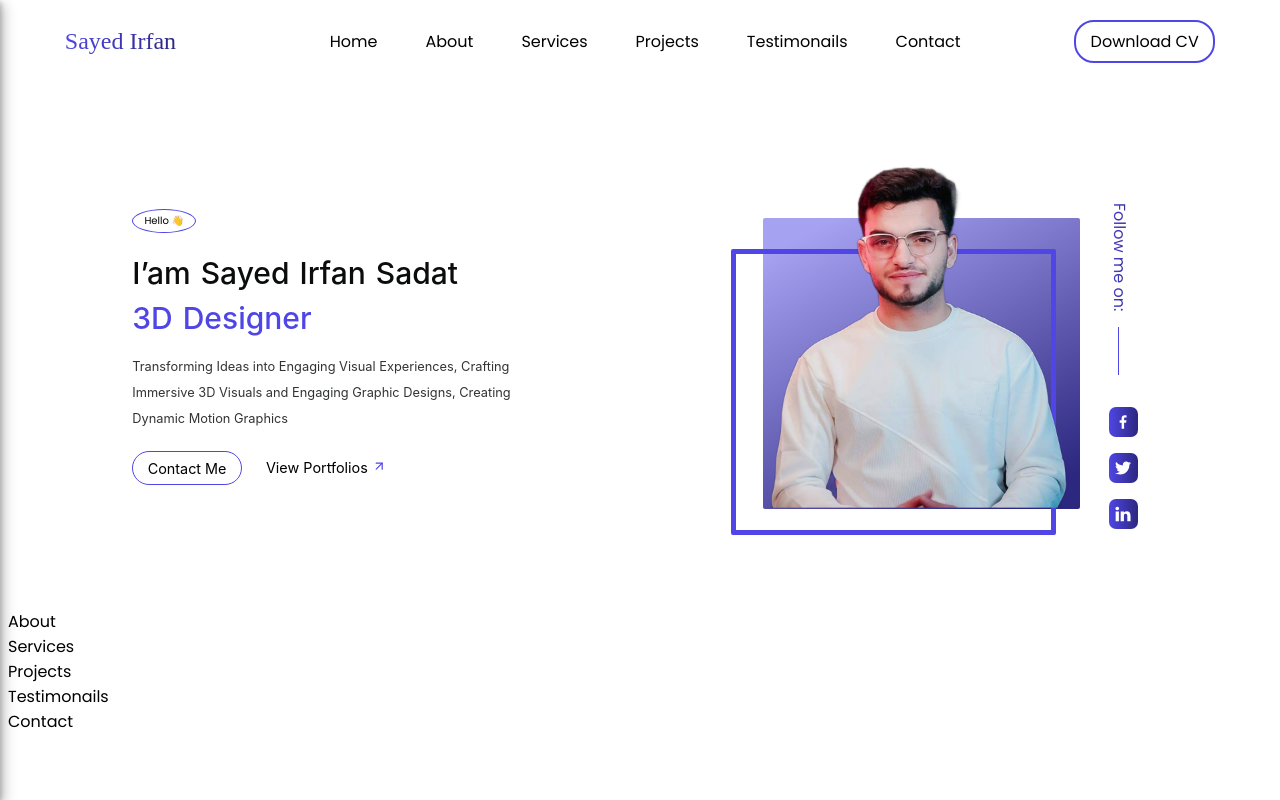
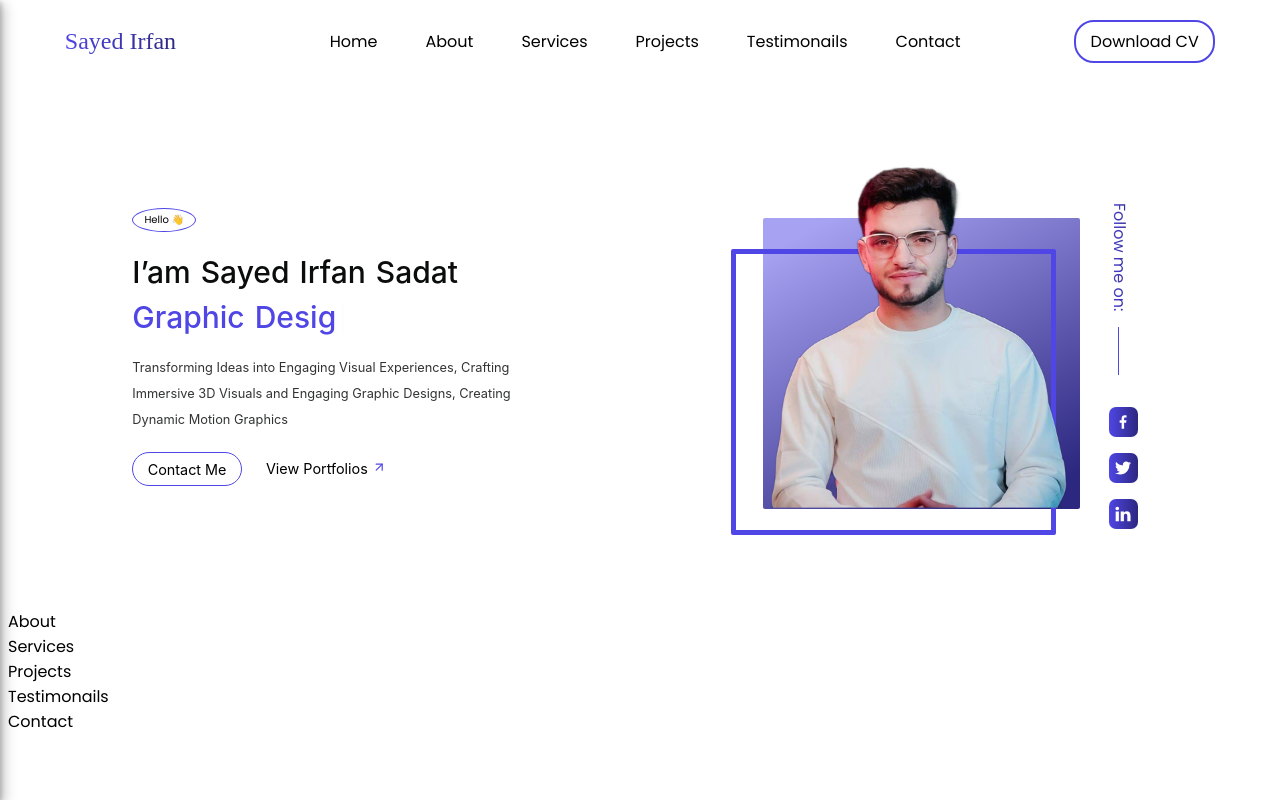
Before and after one commit to zainabturkmen/S-I-S, a React (Create React App) app: page / in a window 1280 px wide. Built offline with nearby package versions, Linux system fonts and the light colour scheme; a web font is replaced by a local one.

Commit message:
adding updates

```diff
--- a/src/components/Hero.js
+++ b/src/components/Hero.js
@@ -7,11 +7,14 @@ import { TfiLinkedin } from "react-icons/tfi";
 import { FaTwitter } from "react-icons/fa";
 import { useTypewriter, Cursor, Typewriter } from "react-simple-typewriter";
 
-
 const Hero = () => {
-
   const [typeEffect] = useTypewriter({
-    words: ["3D Designer", "Creative Graphic Designer", "Motion Designer", "Social Media Expert"],
+    words: [
+      "3D Designer",
+      "Graphic Designer",
+      "Motion Designer",
+      "Social Media Expert",
+    ],
     loop: {},
     typeSpeed: 120,
     deleteSpeed: 90,
@@ -22,7 +25,11 @@ const Hero = () => {
         <div className="top">
           <p className="hello">Hello 👋</p>
           <h1>
-            I’am Sayed Irfan Sadat <br /> <span>3D Designer</span>
+            I’am Sayed Irfan Sadat <br /> <span>{typeEffect}</span>
+            <span
+              style={{ fontSize: ".8em", color: "black", fontWeight: "300" }}>
+              <Cursor />
+            </span>
           </h1>
           <h3>
             Transforming Ideas into Engaging Visual Experiences, Crafting
@@ -259,7 +266,7 @@ const Wrapper = styled.div`
       margin-top: 6em;
     }
 
-    .p{
+    .p {
       writing-mode: vertical-lr;
     }
     ul {
@@ -270,7 +277,7 @@ const Wrapper = styled.div`
     .line {
       width: 1px;
       height: 3em;
-      margin-left: -.1em;
+      margin-left: -0.1em;
     }
   }
 
@@ -288,6 +295,7 @@ const Wrapper = styled.div`
     h3 {
       font-size: 1em;
       width: 500px;
+      padding-top: -1em;
     }
 
     .contact,
```
